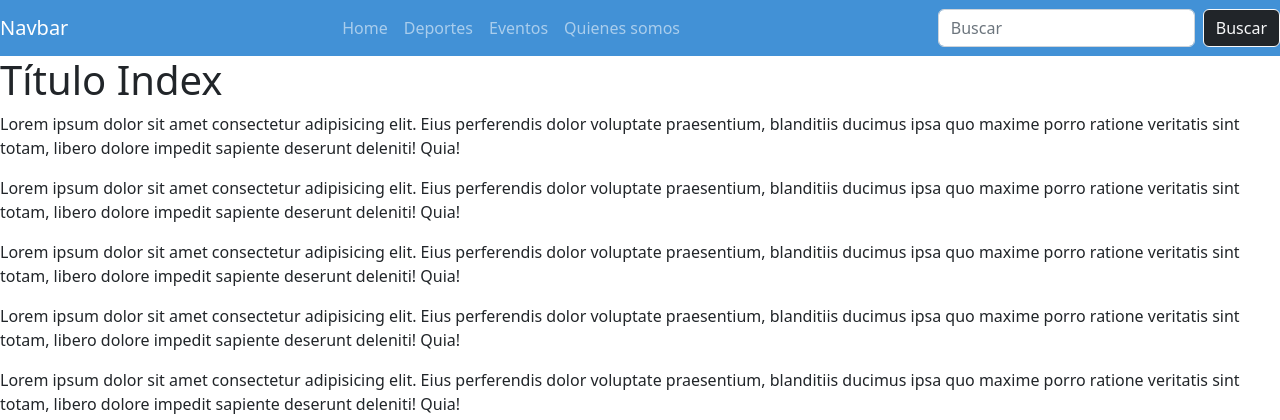
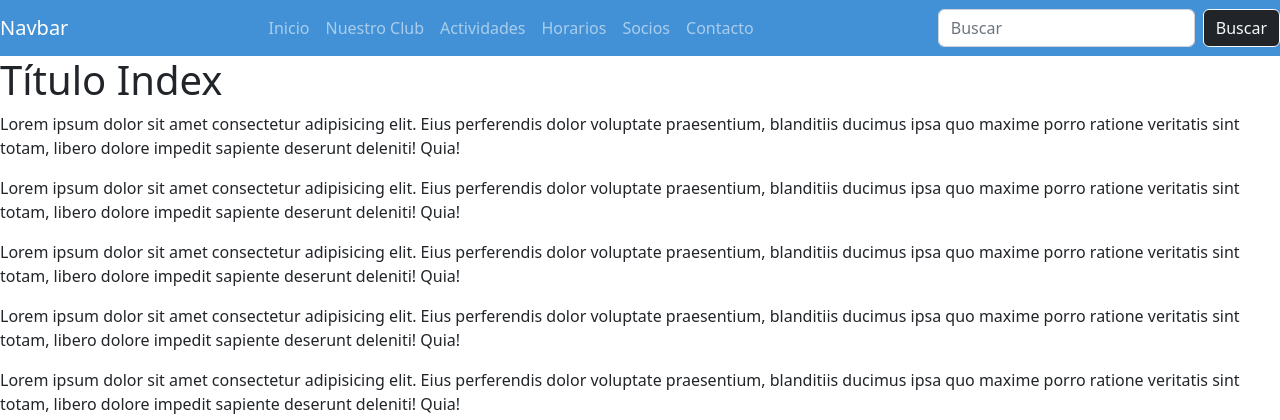
Before and after one commit to AgosVenezia/Integrador_Grupo2, a Django app: page / in a window 1280 px wide. Shown: the top 420 px of the page. Run offline with Django 3.2, Linux system fonts and the light colour scheme; some libraries are stand-ins or nearby versions.

Commit message:
Se agregan secciones

```diff
--- a/grupo2/urls.py
+++ b/grupo2/urls.py
@@ -3,8 +3,10 @@ from . import views
 
 urlpatterns = [
     path('',views.index,name="inicio"),
-    path('quienessomos/',views.quienes_somos,name='quienes_somos'),
-    path('eventos/',views.ver_eventos,name='eventos'),
-    path('deportes/',views.ver_deportes,name='deportes'),
+    path('nuestroclub/',views.nuestro_club,name='nuestro_club'),
+    path('actividades/',views.ver_actividades,name='actividades'),
+    path('horarios/',views.ver_horarios,name='horarios'),
+    path('socios/',views.ver_socios,name='socios'),
+    path('contacto/',views.ver_contacto,name='contacto'),
     path('administracion',views.index_administracion,name='inicio_administracion'),
 ]
--- a/grupo2/views.py
+++ b/grupo2/views.py
@@ -28,19 +28,27 @@ def index(request):
 
     return render(request,'grupo2/publica/index.html',{'cursos':listado_cursos,})
 
-def quienes_somos(request):
+def nuestro_club(request):
     #return redirect('saludar_por_defecto')
     #return redirect(reverse('saludar', kwargs={'nombre':'Juliana'}))
-    template = loader.get_template('grupo2/publica/quienes_somos.html')
-    context = {'titulo':'Codo a Codo - Quienes Somos'}
+    template = loader.get_template('grupo2/publica/nuestro_club.html')
+    context = {'titulo':'Codo a Codo - Nuestro Club'}
     return HttpResponse(template.render(context,request))
 
-def ver_eventos(request,anio=2022,mes=1):
-    eventos = []
-    return render(request,'grupo2/publica/eventos.html',{'eventos':eventos})
+def ver_horarios(request,anio=2022,mes=1):
+    horarios = []
+    return render(request,'grupo2/publica/horarios.html',{'horarios':horarios})
 
-def ver_deportes(request):
-    listado_deportes = [
+def ver_socios(request):
+    socios = []
+    return render(request,'grupo2/publica/socios.html',{'socios':socios})
+
+def ver_contacto(request):
+    contacto = []
+    return render(request,'grupo2/publica/contacto.html',{'contacto':contacto})
+
+def ver_actividades(request):
+    listado_actividades = [
         {
             'nombre':'Fullstack Java',
             'descripcion':'Curso de Fullstack',
@@ -57,7 +65,7 @@ def ver_deportes(request):
             'categoria':'Analisis de Datos'
         },
     ]
-    return render(request,'grupo2/publica/deportes.html',{'cursos':listado_deportes})
+    return render(request,'grupo2/publica/actividades.html',{'cursos':listado_actividades})
 
 def index_administracion(request):
     variable = 'test variable'
--- a/templates/grupo2/publica/eventos.html
+++ b/templates/grupo2/publica/actividades.html
@@ -1,9 +1,9 @@
 {% extends './base.html' %}
 
-{% block titulo %}Eventos{% endblock titulo %}
+{% block titulo %}Actividades{% endblock titulo %}
 
 {% block contenido %}
-<h1>Título Eventos</h1>
+<h1>Título Actividades</h1>
 <p>Lorem ipsum dolor sit amet consectetur adipisicing elit. Eius perferendis dolor voluptate praesentium, blanditiis ducimus ipsa quo maxime porro ratione veritatis sint totam, libero dolore impedit sapiente deserunt deleniti! Quia!</p>
 <p>Lorem ipsum dolor sit amet consectetur adipisicing elit. Eius perferendis dolor voluptate praesentium, blanditiis ducimus ipsa quo maxime porro ratione veritatis sint totam, libero dolore impedit sapiente deserunt deleniti! Quia!</p>
 <p>Lorem ipsum dolor sit amet consectetur adipisicing elit. Eius perferendis dolor voluptate praesentium, blanditiis ducimus ipsa quo maxime porro ratione veritatis sint totam, libero dolore impedit sapiente deserunt deleniti! Quia!</p>
--- a/templates/grupo2/publica/base.html
+++ b/templates/grupo2/publica/base.html
@@ -28,10 +28,13 @@
             </button>
             <div class="collapse navbar-collapse" id="navbarNavAltMarkup">
               <div class="navbar-nav mx-auto">
-                <a class="nav-item nav-link" href="{% url 'inicio' %}">Home</a>
-                <a class="nav-item nav-link" href="{% url 'deportes' %}">Deportes</a>
-                <a class="nav-item nav-link" href="{% url 'eventos' %}">Eventos</a>
-                <a class="nav-item nav-link" href="{% url 'quienes_somos' %}">Quienes somos</a>
+                <a class="nav-item nav-link" href="{% url 'inicio' %}">Inicio</a>
+                <a class="nav-item nav-link" href="{% url 'nuestro_club' %}">Nuestro Club</a>
+                <a class="nav-item nav-link" href="{% url 'actividades' %}">Actividades</a>
+                <a class="nav-item nav-link" href="{% url 'horarios' %}">Horarios</a>
+                <a class="nav-item nav-link" href="{% url 'socios' %}">Socios</a>
+                <a class="nav-item nav-link" href="{% url 'contacto' %}">Contacto</a>
+
               </div>
               <form class="d-flex" role="search">
                 <input class="form-control me-2" type="search" placeholder="Buscar" aria-label="Search">
--- a/templates/grupo2/publica/deportes.html
+++ b/templates/grupo2/publica/horarios.html
@@ -1,9 +1,9 @@
 {% extends './base.html' %}
 
-{% block titulo %}Deportes{% endblock titulo %}
+{% block titulo %}Horarios{% endblock titulo %}
 
 {% block contenido %}
-<h1>Título Deportes</h1>
+<h1>Título Horarios</h1>
 <p>Lorem ipsum dolor sit amet consectetur adipisicing elit. Eius perferendis dolor voluptate praesentium, blanditiis ducimus ipsa quo maxime porro ratione veritatis sint totam, libero dolore impedit sapiente deserunt deleniti! Quia!</p>
 <p>Lorem ipsum dolor sit amet consectetur adipisicing elit. Eius perferendis dolor voluptate praesentium, blanditiis ducimus ipsa quo maxime porro ratione veritatis sint totam, libero dolore impedit sapiente deserunt deleniti! Quia!</p>
 <p>Lorem ipsum dolor sit amet consectetur adipisicing elit. Eius perferendis dolor voluptate praesentium, blanditiis ducimus ipsa quo maxime porro ratione veritatis sint totam, libero dolore impedit sapiente deserunt deleniti! Quia!</p>
--- a/templates/grupo2/publica/quienes_somos.html
+++ b/templates/grupo2/publica/nuestro_club.html
@@ -1,9 +1,9 @@
 {% extends './base.html' %}
 
-{% block titulo %}Quienes somos{% endblock titulo %}
+{% block titulo %}Nuestro Club{% endblock titulo %}
 
 {% block contenido %}
-<h1>Título Quienes somos</h1>
+<h1>Título Nuestro Club</h1>
 <p>Lorem ipsum dolor sit amet consectetur adipisicing elit. Eius perferendis dolor voluptate praesentium, blanditiis ducimus ipsa quo maxime porro ratione veritatis sint totam, libero dolore impedit sapiente deserunt deleniti! Quia!</p>
 <p>Lorem ipsum dolor sit amet consectetur adipisicing elit. Eius perferendis dolor voluptate praesentium, blanditiis ducimus ipsa quo maxime porro ratione veritatis sint totam, libero dolore impedit sapiente deserunt deleniti! Quia!</p>
 <p>Lorem ipsum dolor sit amet consectetur adipisicing elit. Eius perferendis dolor voluptate praesentium, blanditiis ducimus ipsa quo maxime porro ratione veritatis sint totam, libero dolore impedit sapiente deserunt deleniti! Quia!</p>
```
Also changed, not shown: templates/grupo2/publica/contacto.html (added, +15 -0 lines), templates/grupo2/publica/socios.html (added, +15 -0 lines).
